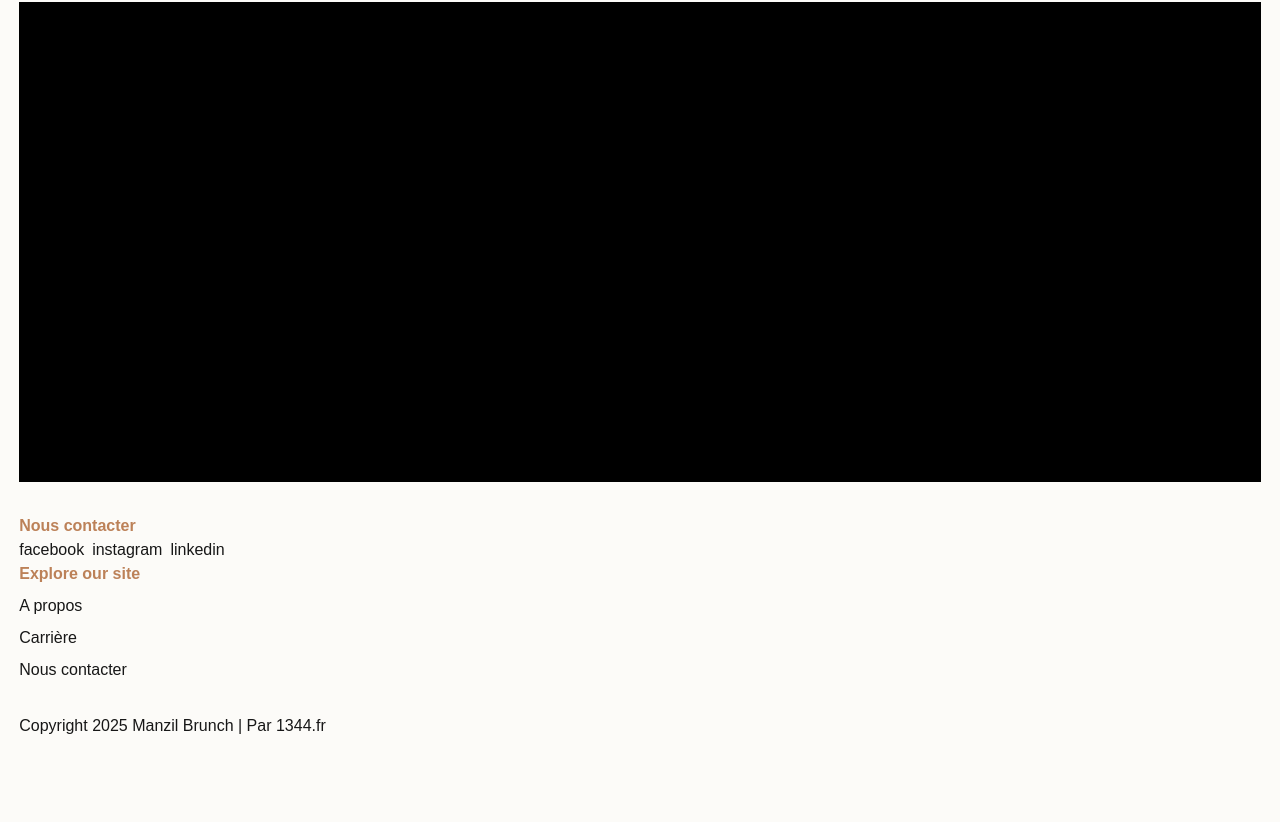
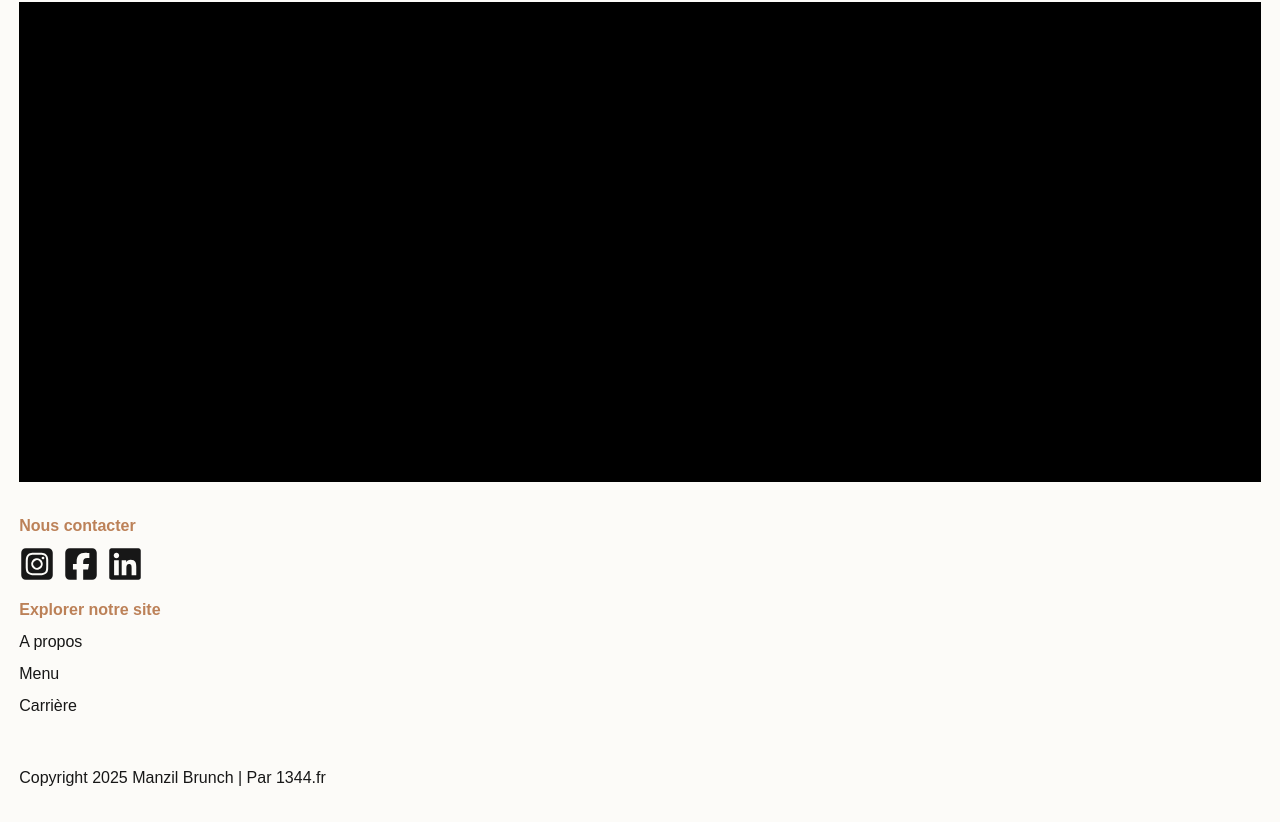
Before and after one commit to themaltezers/manzil, a Next.js app: page / in a window 1280 px wide. Shown: the part 2502-3324 px from the top of the page. Before the commit the page ends 3272 px from the top, so only its background shows below. Built offline with nearby package versions, Linux system fonts and the light colour scheme.

Commit message:
skeleton accueil

```diff
--- a/app/globals.css
+++ b/app/globals.css
@@ -34,3 +34,8 @@ h3 {
     color: var(--primary);
     font-weight: 700;
 }
+
+svg {
+    width: 36px;
+    height: 36px;
+}
--- a/app/page.tsx
+++ b/app/page.tsx
@@ -1,4 +1,3 @@
-import styles from "@/styles/home.module.scss";
 export default function Home() {
     return (
         <main>
@@ -56,7 +55,7 @@ export default function Home() {
                         with and for the people – creating spaces that invite
                         connection, comfort, and delight.
                     </p>
-                    <div className={styles.whos__image}></div>
+                    <div className="bg-black w-full h-[40dvh]"></div>
                 </div>
             </section>
 
@@ -72,7 +71,7 @@ export default function Home() {
                     weekend tradition, our community makes it all meaningful.
                 </p>
                 <p>You’re not just a guest here—you’re part of the family.</p>
-                <div className={styles.carousel}></div>
+                <div className="bg-black h-[50dvh] w-full"></div>
             </section>
             <section className="w-[97%] mx-auto mb-8 flex flex-col gap-4 ">
                 <div className="flex flex-col gap-2">
@@ -87,7 +86,7 @@ export default function Home() {
                     Explore the map to discover where we’ve planted roots, and
                     where we’re headed next.
                 </p>
-                <div className={styles.presence__image}></div>
+                <div className="bg-black h-[60dvh]"></div>
             </section>
         </main>
     );
--- a/components/Footer.tsx
+++ b/components/Footer.tsx
@@ -1,21 +1,39 @@
 import Link from "next/link";
-import styles from "@/styles/components/header.module.scss";
+import {
+    FaSquareInstagram,
+    FaSquareFacebook,
+    FaLinkedin,
+} from "react-icons/fa6";
+
 const Footer = () => {
     return (
-        <footer className={styles.footer}>
-            <section className="contact">
+        <footer className="flex flex-col gap-4 w-[97%] mx-auto">
+            <section className="flex flex-col gap-2">
                 <h3>Nous contacter</h3>
                 <ul className="flex gap-2">
-                    <li>facebook</li>
-                    <li>instagram</li>
-                    <li>linkedin</li>
+                    <li>
+                        <Link href={"#"}>
+                            <FaSquareInstagram />
+                        </Link>
+                    </li>
+                    <li>
+                        <Link href={"#"}>
+                            <FaSquareFacebook />
+                        </Link>
+                    </li>
+                    <li>
+                        <Link href={"#"}>
+                            {" "}
+                            <FaLinkedin />
+                        </Link>
+                    </li>
                 </ul>
             </section>
             <ul className="flex flex-col gap-2 mb-8">
-                <h3>Explore our site</h3>
+                <h3>Explorer notre site</h3>
                 <li>A propos</li>
+                <li>Menu</li>
                 <li>Carrière</li>
-                <li>Nous contacter</li>
             </ul>
             <p className="mb-8">
                 Copyright 2025 Manzil Brunch | Par <Link href="#">1344.fr</Link>
--- a/package.json
+++ b/package.json
@@ -12,6 +12,7 @@
     "next": "15.4.5",
     "react": "19.1.0",
     "react-dom": "19.1.0",
+    "react-icons": "^5.5.0",
     "sass": "^1.89.2"
   },
   "devDependencies": {
--- a/styles/components/header.module.scss
+++ /dev/null
@@ -1,10 +0,0 @@
-.header {
-    width: 100%;
-    display: flex;
-    justify-content: space-around;
-}
-
-.footer {
-    width: 97%;
-    margin: 0 auto;
-}
--- a/styles/home.module.scss
+++ /dev/null
@@ -1,30 +0,0 @@
-.banner {
-    height: 90dvh;
-    width: 100dvw;
-    background: #000;
-    margin-bottom: 2rem;
-}
-
-.whos {
-    width: 97%;
-    margin: 0 auto;
-    &__image {
-        margin: 0 auto;
-        background: #000;
-        width: 100%;
-        height: 40dvh;
-    }
-}
-
-.carousel {
-    height: 50dvh;
-    background: #000;
-    width: 100%;
-}
-
-.presence {
-    &__image {
-        background: #000;
-        height: 60dvh;
-    }
-}
```
Also changed, not shown: 1 other file (tests, documents, lock files or other folders).
